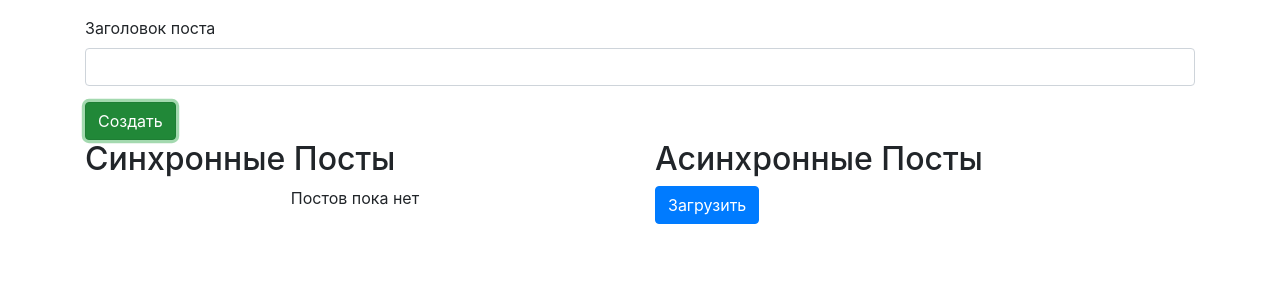
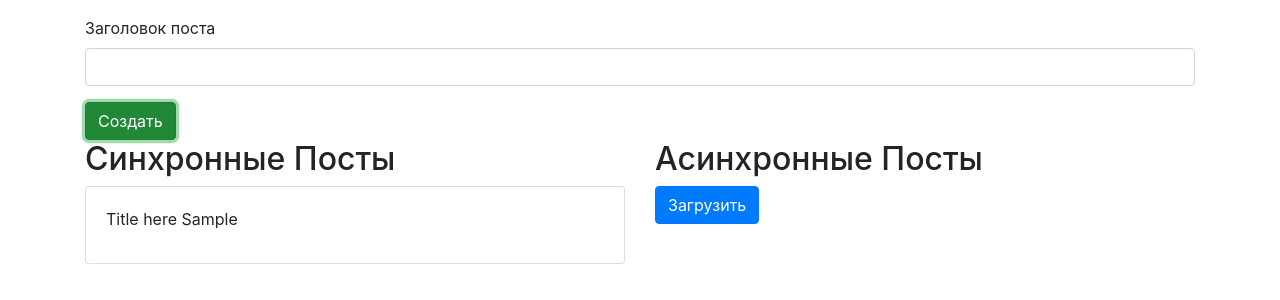
Before and after one commit to IgorKudlo/react-redux-saga, a React (Create React App) app: page / in a window 1280 px wide. Both pictures are taken after typing "Sample" into the empty fields and a click on the button "Создать". Shown: the top 300 px of the page. Built offline with nearby package versions, Linux system fonts and the light colour scheme.

Commit message:
feat: create mapDispatchToProps

```diff
--- a/src/components/Post.js
+++ b/src/components/Post.js
@@ -4,7 +4,7 @@ export default ({ post }) => {
     return (
         <div className="card">
             <div className="card-body">
-                <div className="card-title">Title here {post}</div>
+                <div className="card-title">Title here {post.title}</div>
             </div>
         </div>
     )
--- a/src/components/PostForm.js
+++ b/src/components/PostForm.js
@@ -1,6 +1,8 @@
 import React from "react";
+import {connect} from "react-redux";
+import {createPost} from "../redux/actions";
 
-export default class PostForm extends React.Component {
+class PostForm extends React.Component {
     constructor(props) {
         super(props);
 
@@ -18,7 +20,8 @@ export default class PostForm extends React.Component {
             title, id: Date.now().toString()
         }
 
-        this.setState({ title: '' })
+        this.props.createPost(newPost);
+        this.setState({ title: '' });
     }
 
     changeInputHandler = event => {
@@ -48,3 +51,9 @@ export default class PostForm extends React.Component {
         )
     }
 }
+
+const mapDispatchToProps = {
+    createPost: createPost
+}
+
+export default connect(null, mapDispatchToProps)(PostForm);
--- a/src/components/Posts.js
+++ b/src/components/Posts.js
@@ -6,7 +6,7 @@ const Posts = ({ syncPosts }) => {
     if (!syncPosts.length) {
         return <p className="text-center">Постов пока нет</p>
     }
-    return syncPosts.map(post => <Post post={post} key={post} />)
+    return syncPosts.map(post => <Post post={post} key={post.id} />)
 }
 
 const mapStateToProps = state => {
```
